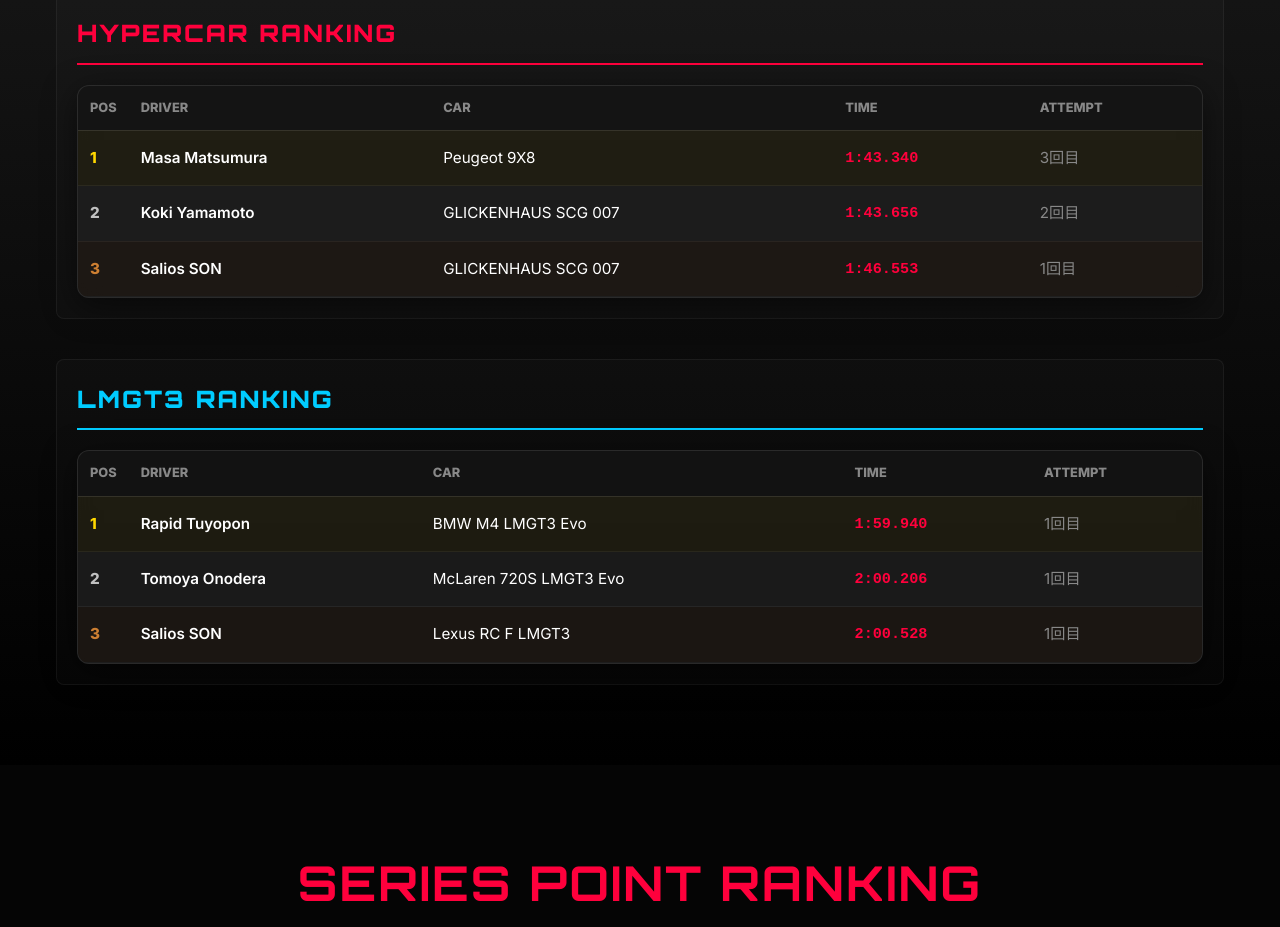
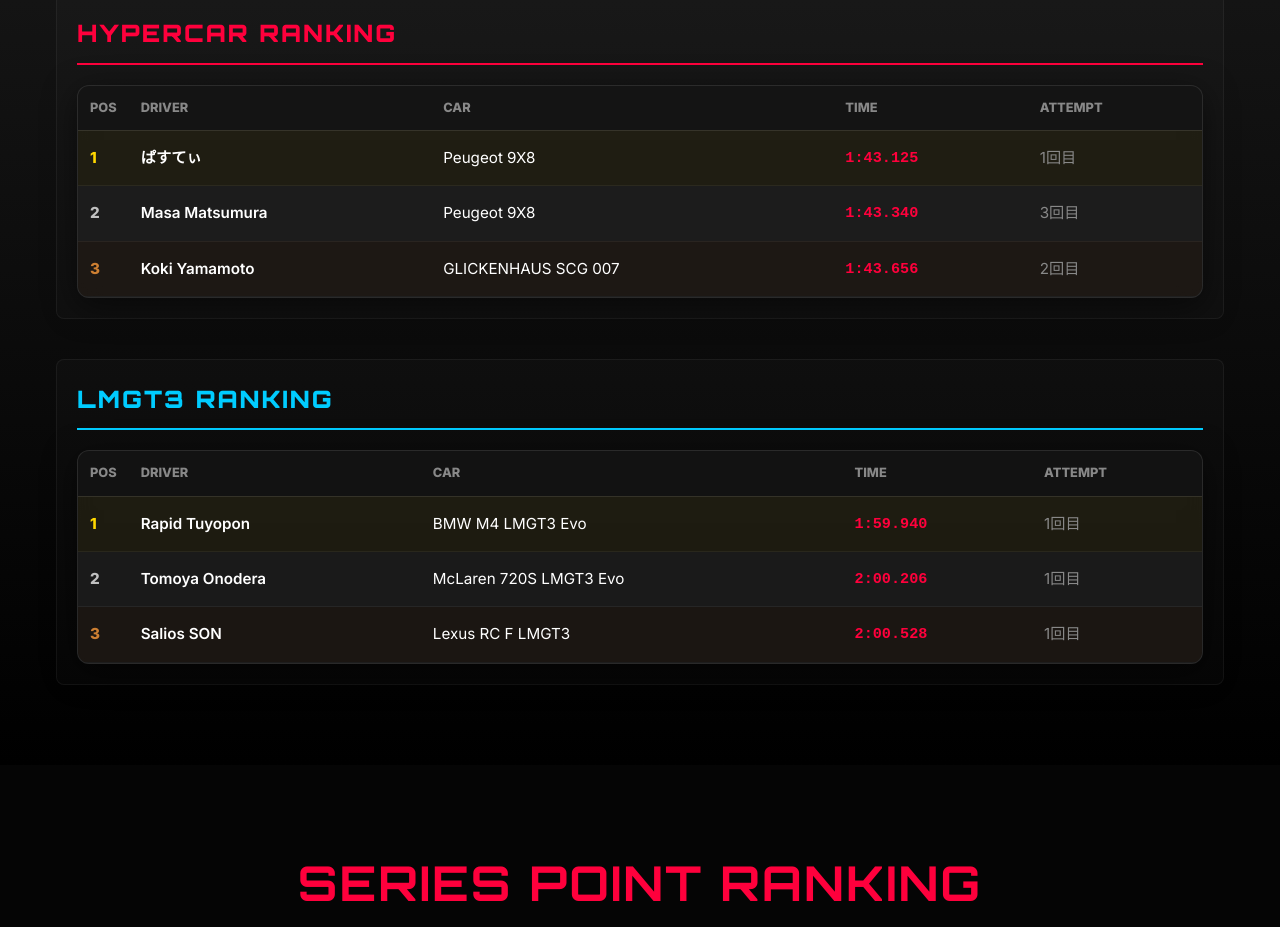
Before and after one commit to ciccida/wec-sprint-series, a React (Vite) app: page / in a window 1280 px wide. Shown: the part 3840-4767 px from the top of the page. Built offline with nearby package versions, Linux system fonts and the light colour scheme; no server answers.

Commit message:
feat: update Time Attack Vol3 Rd3 results from Google Sheets

```diff
--- a/src/data/timeAttackData.js
+++ b/src/data/timeAttackData.js
@@ -28,12 +28,18 @@ export const timeAttackData = {
 
       ] },
     "3": { image: "/images/ta/vol3_rd3_cover.jpg", results: [
+        { name: "ぱすてぃ", class: "HYPERCAR", car: "Peugeot 9X8", time: "1:43.125", attempt: 1 },
         { name: "Masa Matsumura", class: "HYPERCAR", car: "Peugeot 9X8", time: "1:43.340", attempt: 3 },
         { name: "Koki Yamamoto", class: "HYPERCAR", car: "GLICKENHAUS SCG 007", time: "1:43.656", attempt: 2 },
         { name: "Salios SON", class: "HYPERCAR", car: "GLICKENHAUS SCG 007", time: "1:46.553", attempt: 1 },
         { name: "Rapid Tuyopon", class: "LMGT3", car: "BMW M4 LMGT3 Evo", time: "1:59.940", attempt: 1 },
         { name: "Tomoya Onodera", class: "LMGT3", car: "McLaren 720S LMGT3 Evo", time: "2:00.206", attempt: 1 },
         { name: "Salios SON", class: "LMGT3", car: "Lexus RC F LMGT3", time: "2:00.528", attempt: 1 }
+
+
+
+
+
 
 
 
```
